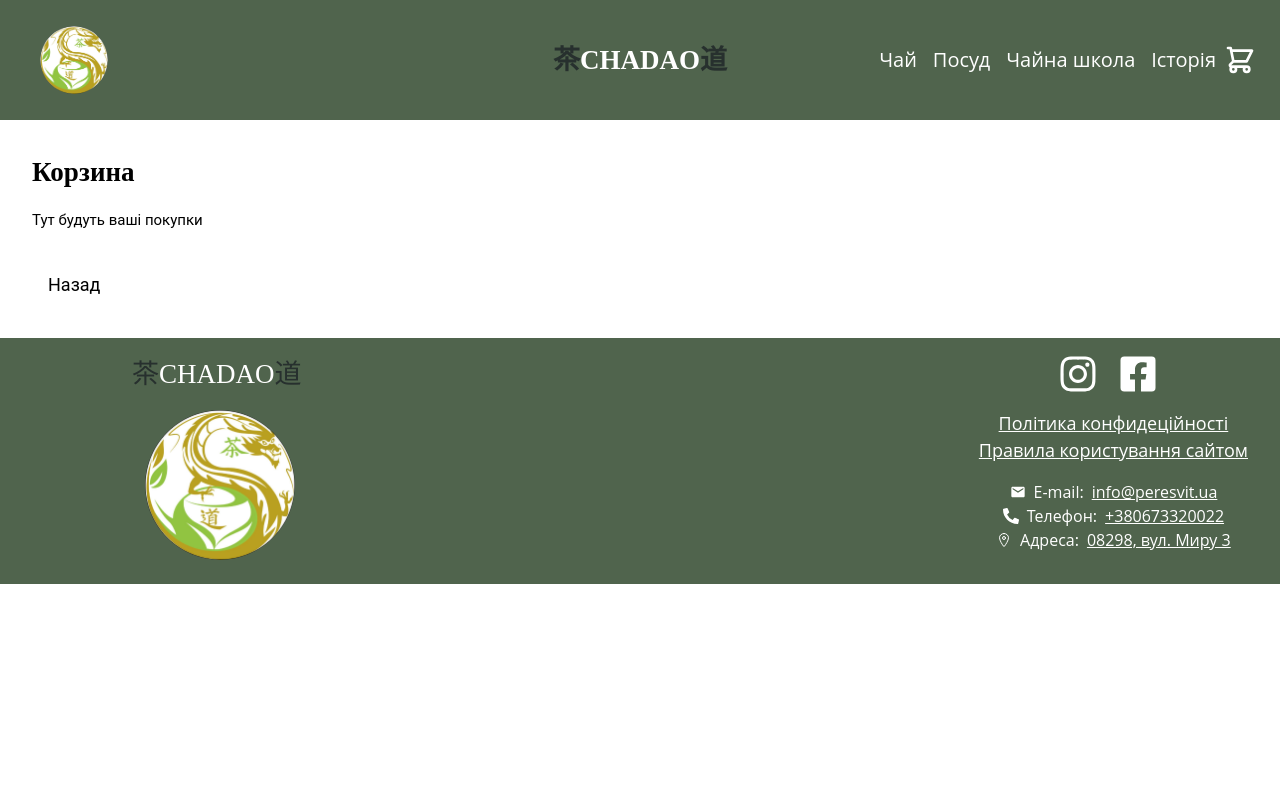
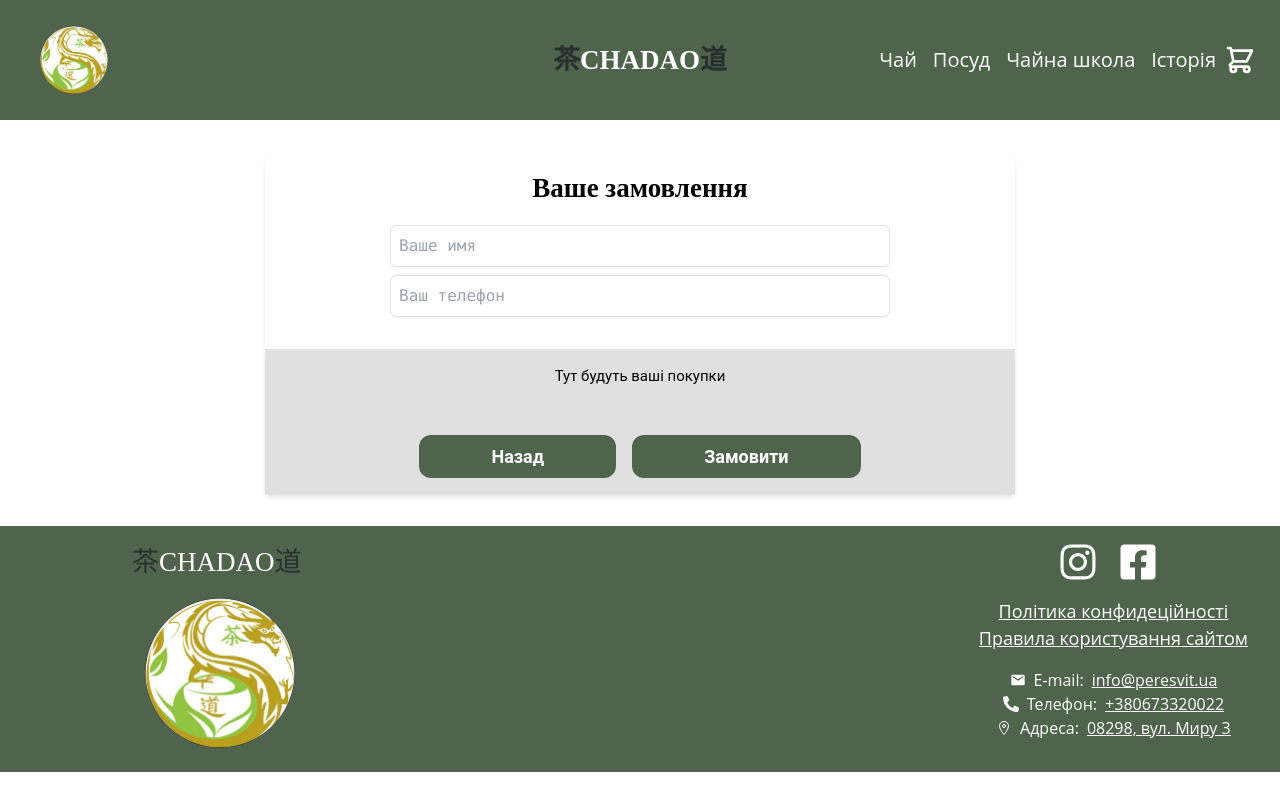
Before and after one commit to VladAntonov95/tea-master, a Next.js app: page / in a window 1280 px wide. Both pictures are taken after a click on the button 1240 px from the left and 60 px from the top of the page. Built offline with nearby package versions, Linux system fonts and the light colour scheme.

Commit message:
feat/order

```diff
--- a/src/app/layout.js
+++ b/src/app/layout.js
@@ -33,7 +33,6 @@ export default function RootLayout({ children }) {
   );
 }
 
-// Создание нового компонента LayoutContent
 function LayoutContent({
   activeSection,
   setActiveSection,
@@ -43,9 +42,8 @@ function LayoutContent({
   setSelectedTableware,
   children,
 }) {
-  const { cartItems, addToCart } = useCart(); // Теперь это будет работать
+  const { cartItems, addToCart, removeFromCart, clearCart } = useCart();
 
-  // Функция для обработки клика по секции
   const handleSectionClick = (section) => {
     if (section === "tea") {
       setSelectedTea(null);
@@ -56,7 +54,6 @@ function LayoutContent({
     window.scrollTo({ top: 0, behavior: "instant" });
   };
 
-  // Функция для обработки нажатия кнопки "Назад"
   const handleBackClick = () => {
     setActiveSection("");
   };
@@ -68,7 +65,7 @@ function LayoutContent({
           onSectionClick={handleSectionClick}
           onBack={handleBackClick}
           activeSection={activeSection}
-          cartItems={cartItems} // Теперь передаем cartItems из контекста
+          cartItems={cartItems}
         />
 
         <main className={`${activeSection ? "hidden" : "block"}`}>
@@ -99,7 +96,12 @@ function LayoutContent({
           />
         )}
         {activeSection === "cart" && (
-          <Cart onBack={handleBackClick} activeSection={activeSection} />
+          <Cart
+            onBack={handleBackClick}
+            activeSection={activeSection}
+            removeFromCart={removeFromCart}
+            clearCart={clearCart}
+          />
         )}
         {activeSection === "history" && <History onBack={handleBackClick} />}
         <Footer activeSection={activeSection} />
--- a/src/context/CartContext.js
+++ b/src/context/CartContext.js
@@ -8,12 +8,30 @@ export const CartProvider = ({ children }) => {
   const [cartItems, setCartItems] = useState([]);
 
   const addToCart = (item) => {
-    setCartItems((prevItems) => [...prevItems, item]);
-    console.log("addToCart:", item);
+    const newItem = {
+      ...item,
+      cartId: Date.now(), // Генерация уникального ID
+    };
+    setCartItems((prevItems) => [...prevItems, newItem]);
+    console.log("addToCart:", newItem);
+  };
+
+  const removeFromCart = (cartId) => {
+    setCartItems((prevItems) =>
+      prevItems.filter((item) => item.cartId !== cartId),
+    );
+    console.log("removeFromCart: removed item with cartId", cartId);
+  };
+
+  const clearCart = () => {
+    setCartItems([]);
+    console.log("clearCart: all items removed from cart");
   };
 
   return (
-    <CartContext.Provider value={{ cartItems, addToCart }}>
+    <CartContext.Provider
+      value={{ cartItems, addToCart, removeFromCart, clearCart }}
+    >
       {children}
     </CartContext.Provider>
   );
--- a/src/sections/Cart/Cart.jsx
+++ b/src/sections/Cart/Cart.jsx
@@ -1,16 +1,112 @@
-import React from "react";
+"use client";
+import React, { useState } from "react";
+import { useCart } from "@/context/CartContext";
+import Button from "@/components/Button/Button";
 
-const Cart = ({ onBack }) => {
+const Cart = ({ onBack, removeFromCart, clearCart }) => {
+  const { cartItems } = useCart();
+
+  const [customerName, setCustomerName] = useState("");
+  const [customerPhone, setCustomerPhone] = useState("");
+
+  const handleOrder = async () => {
+    if (!customerName || !customerPhone) {
+      alert("Будь-ласка заповніть усі поля.");
+      return;
+    }
+
+    const orderText =
+      `Покупець: ${customerName}\nТелефон: ${customerPhone}\n\nЗаказ:\n` +
+      cartItems.map((item) => `${item.name} - ${item.price} грн`).join("\n");
+
+    const TELEGRAM_API_URL = `https://api.telegram.org/bot7842960073:AAHvBohpeeTfI5symdUwLUZbTrJZBM0dycU/sendMessage`;
+
+    const messagePayload = {
+      chat_id: "404735563",
+      text: `Новый заказ:\n${orderText}`,
+    };
+
+    try {
+      const response = await fetch(TELEGRAM_API_URL, {
+        method: "POST",
+        headers: {
+          "Content-Type": "application/json",
+        },
+        body: JSON.stringify(messagePayload),
+      });
+
+      const result = await response.json();
+      if (response.ok) {
+        alert("Ваше замовлення відправлено!");
+
+        setCustomerName("");
+        setCustomerPhone("");
+
+        clearCart();
+      } else {
+        console.error("Упс! Виникла помилка при відправлені заказу", result);
+        alert("Упс! Виникла помилка при відправлені заказу");
+      }
+    } catch (error) {
+      console.error("Помилка", error);
+      alert("Упс! Виникла помилка при відправлені заказу");
+    }
+  };
+
   return (
-    <section className="bg-yellow-200 p-8">
-      <h2 className="mb-4 font-merriweather text-lg font-bold">Корзина</h2>
-      <p className="mb-4 font-roboto text-m">Тут будуть ваші покупки</p>
-      <button
-        onClick={onBack}
-        className="bg-blue-500 text-white mt-4 rounded px-4 py-2 font-roboto text-sm"
-      >
-        Назад
-      </button>
+    <section className="container">
+      <section className="relative mx-auto mt-8 max-w-[750px] rounded-t-2xl bg-background text-center shadow-custom">
+        <h2 className="py-4 font-merriweather text-lg font-bold">
+          Ваше замовлення
+        </h2>
+        <div className="mx-auto max-w-[500px] pb-8">
+          <input
+            type="text"
+            placeholder="Ваше имя"
+            value={customerName}
+            onChange={(e) => setCustomerName(e.target.value)}
+            className="border-receipt mb-2 w-full rounded-md border p-2"
+          />
+          <input
+            type="text"
+            placeholder="Ваш телефон"
+            value={customerPhone}
+            onChange={(e) => setCustomerPhone(e.target.value)}
+            className="border-receipt w-full rounded-md border p-2"
+          />
+        </div>
+      </section>
+      <section className="ticket bg-receipt relative mx-auto mb-8 max-w-[750px] py-4 text-center shadow-custom">
+        {cartItems.length > 0 ? (
+          <ul className="mb-4 font-roboto text-m">
+            {cartItems.map((item) => (
+              <li key={item.cartId} className="mb-2">
+                <p>
+                  <strong>{item.name}</strong> - {item.price} грн
+                </p>
+                <button onClick={() => removeFromCart(item.cartId)}>
+                  Видалити
+                </button>
+              </li>
+            ))}
+          </ul>
+        ) : (
+          <p className="mb-4 font-roboto text-m">Тут будуть ваші покупки</p>
+        )}
+
+        <Button
+          onClick={onBack}
+          className="mx-auto mr-4 mt-4 px-[72px] py-2 font-roboto text-md font-semibold tablet:mt-8"
+        >
+          Назад
+        </Button>
+        <Button
+          className="mx-auto mt-4 px-[72px] py-2 font-roboto text-md font-semibold tablet:mt-8"
+          onClick={() => handleOrder()}
+        >
+          Замовити
+        </Button>
+      </section>
     </section>
   );
 };
--- a/src/sections/DetailedTableware/DetailedTableware.jsx
+++ b/src/sections/DetailedTableware/DetailedTableware.jsx
@@ -77,7 +77,7 @@ const DetailedTableware = ({
                       className="mx-auto mt-4 px-[72px] py-2 font-roboto text-sm font-semibold"
                       title="Зробити замовленя посуду"
                       activeSection={activeSection}
-                      onClick={() => addToCart(selectedTableware)}
+                      onClick={() => addToCart(tableware)}
                     >
                       {`Замовити`}
                     </Button>
--- a/src/sections/DetailedTea/DetailedTea.jsx
+++ b/src/sections/DetailedTea/DetailedTea.jsx
@@ -64,7 +64,7 @@ const DetailedTea = ({ onBack, selectedTea, onSelectTea, addToCart }) => {
                     <Button
                       className="mx-auto mt-4 px-[72px] py-2 font-roboto text-sm font-semibold"
                       title="Зробити замовленя чаю"
-                      onClick={() => addToCart(selectedTea)}
+                      onClick={() => addToCart(tea)}
                     >
                       {`Замовити`}
                     </Button>
--- a/tailwind.config.js
+++ b/tailwind.config.js
@@ -47,6 +47,7 @@ module.exports = {
       "header-tableware-symbol-color": "#5A0C0C",
       "hover-color": "#598318",
       "tableware-hover": "#B1533E",
+      receipt: "#E0E0E0",
     },
     extend: {
       fontFamily: {
```
